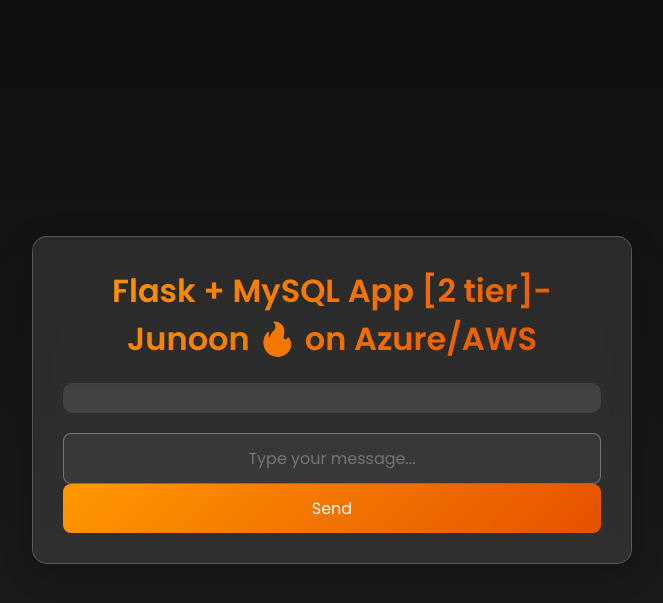
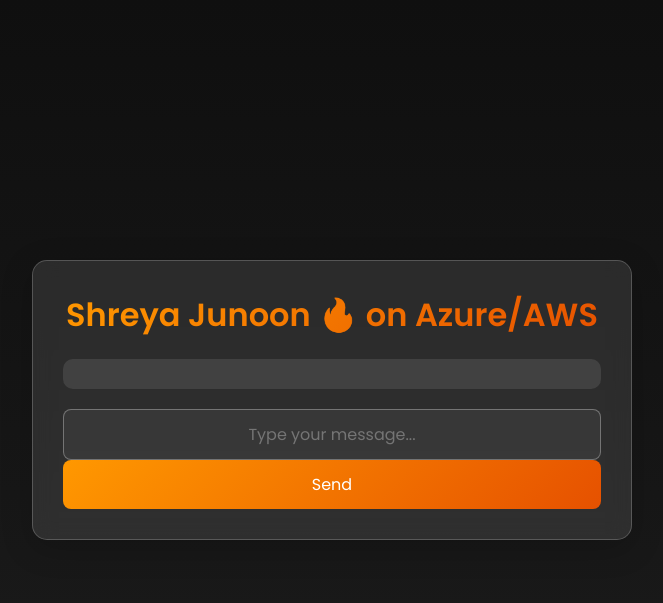
Before and after one commit to Atharvakhamkar/flask-two-tier-application, a Flask app: page / in a window 1280 px wide. Shown: the top 603 px of the page, without its empty margins (308-971 px from the left). Run offline with Flask 2, Linux system fonts and the light colour scheme; data that the repository does not hold is empty; some libraries are stand-ins or nearby versions.

Commit message:
Update header to reflect new project name

```diff
--- a/templates/index.html
+++ b/templates/index.html
@@ -131,8 +131,8 @@
 
 <body>
     <div class="container">
-        <h1> Flask + MySQL App [2 tier]- Junoon 🔥 on Azure/AWS </h1>
-        <!-- <h1> Abhisri Junoon 🔥 on Azure/AWS </h1> -->
+        <!-- <h1> Flask + MySQL App [2 tier]- Junoon 🔥 on Azure/AWS </h1> -->
+        <h1> Shreya Junoon 🔥 on Azure/AWS </h1>
 
         <div class="messages">
             {% for message in messages %}
```
